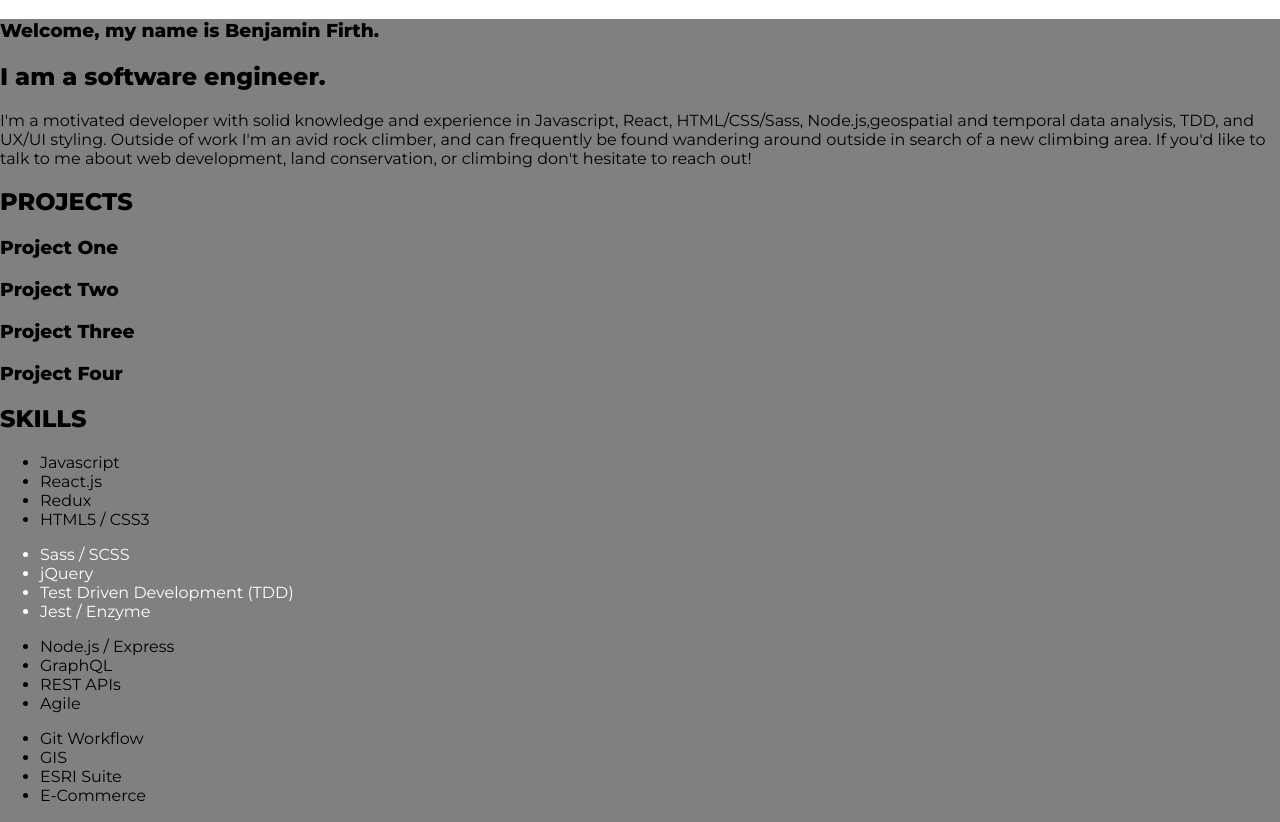
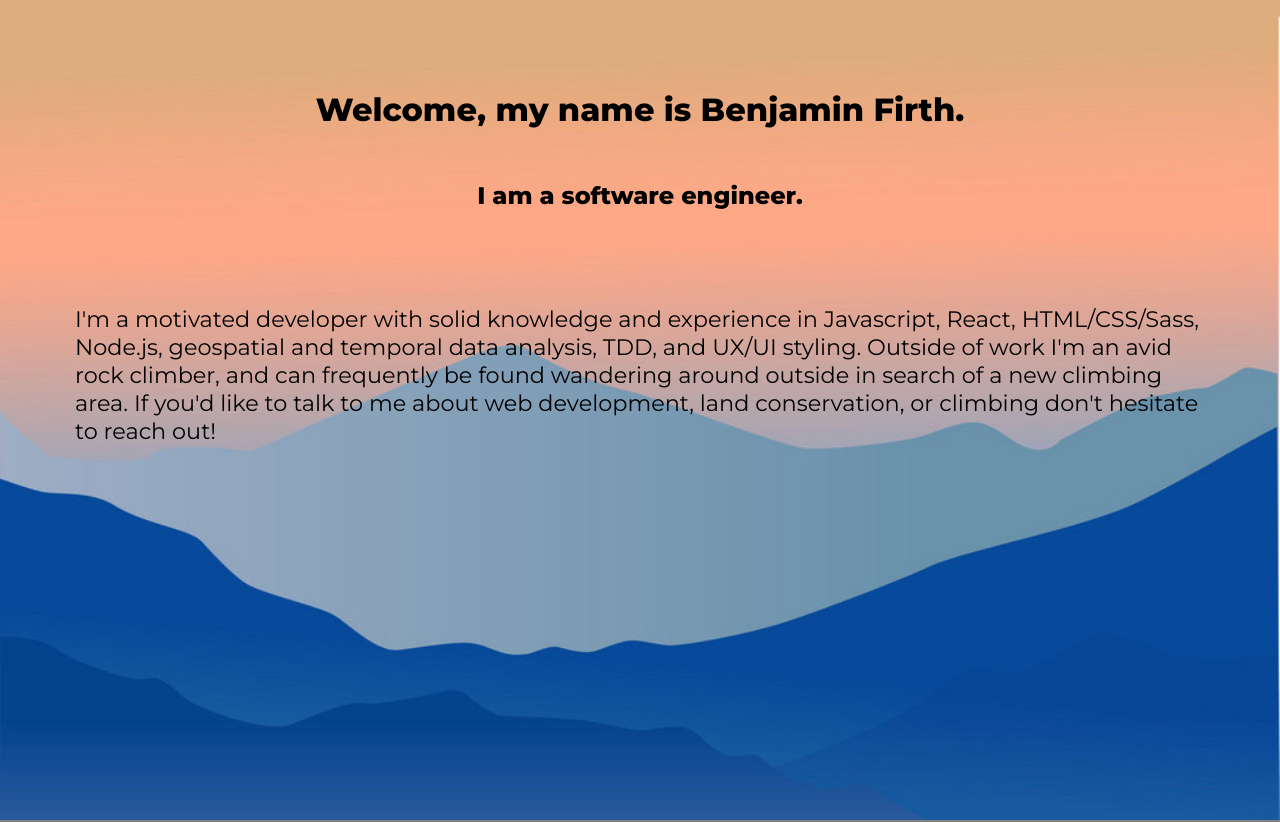
Before and after one commit to benjamin-firth/professional-website, a React (Create React App) app: page / in a window 1280 px wide. Shown: the top 822 px of the page. Built offline with nearby package versions, Linux system fonts and the light colour scheme.

Commit message:
Add intro style component

```diff
--- a/src/components/Intro/Intro.js
+++ b/src/components/Intro/Intro.js
@@ -1,13 +1,38 @@
 import React from 'react';
+import styled from 'styled-components';
+
+import backgroundImage from '../../ui/images/mountain-background.jpg';
+
 
 const Intro = () => {
   return (
-    <section>
+    <StyledIntro>
       <h1>Welcome, my name is Benjamin Firth.</h1>
       <h2>I am a software engineer.</h2>
-      <p>I'm a motivated developer with solid knowledge and experience in Javascript, React, HTML/CSS/Sass, Node.js,geospatial and temporal data analysis, TDD, and UX/UI styling. Outside of work I'm an avid rock climber, and can frequently be found wandering around outside in search of a new climbing area. If you'd like to talk to me about web development, land conservation, or climbing don't hesitate to reach out! </p>
-    </section>
+      <p>I'm a motivated developer with solid knowledge and experience in Javascript, React, HTML/CSS/Sass, Node.js, geospatial and temporal data analysis, TDD, and UX/UI styling. Outside of work I'm an avid rock climber, and can frequently be found wandering around outside in search of a new climbing area. If you'd like to talk to me about web development, land conservation, or climbing don't hesitate to reach out! </p>
+    </StyledIntro>
   );
 };
 
+const StyledIntro = styled.section`
+  align-items: center;
+  background: url(${backgroundImage}) no-repeat center center fixed;
+  background-size: cover;
+  display: flex;
+  flex-direction: column;
+  height: 100vh;
+  // justify-content: center;
+  padding: 10px 75px 10px 75px;
+
+  h1 {
+    font-size: 2em;
+    margin-top: 80px;
+  }
+
+  p {
+    font-size: 1.4em;
+    margin-top: 75px;
+  }
+`;
+
 export default Intro;
```
